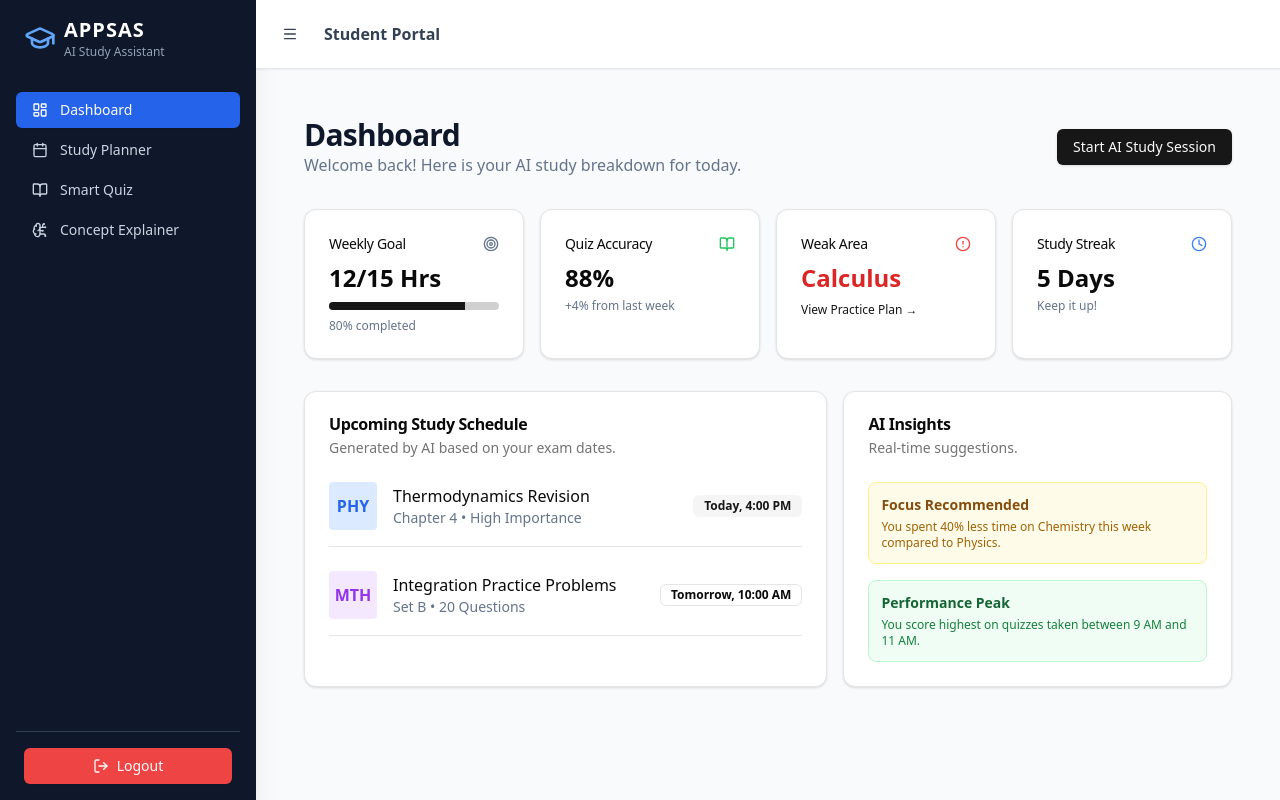
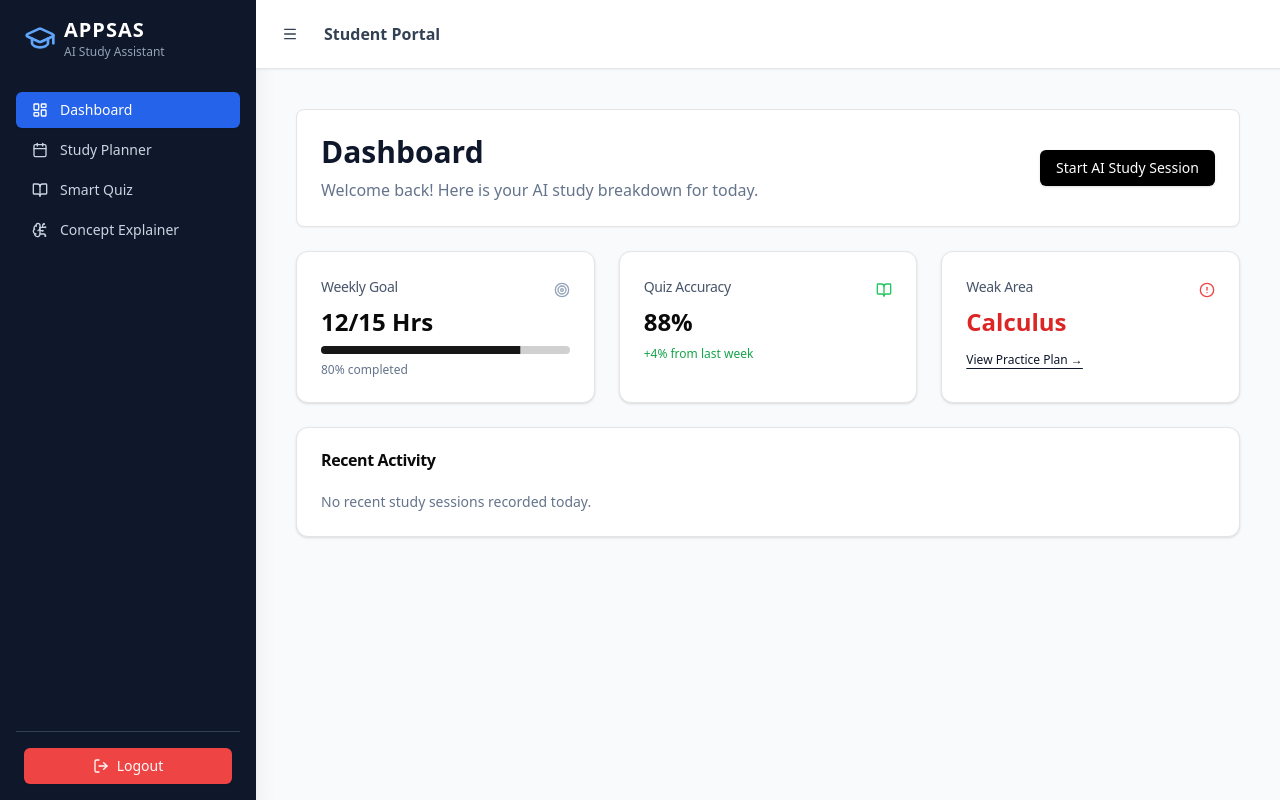
Before and after one commit to Krish-452/APPSAS, a React (Vite) app: page /dashboard in a window 1280 px wide. Built offline with nearby package versions, Linux system fonts and the light colour scheme.

Commit message:
Update StudentDashboard.jsx

```diff
--- a/src/pages/StudentDashboard.jsx
+++ b/src/pages/StudentDashboard.jsx
@@ -1,134 +1,90 @@
-import { Card, CardContent, CardHeader, CardTitle, CardDescription } from "@/components/ui/card";
+import { useNavigate } from "react-router-dom"; // Import the navigation hook
+import { Button } from "@/components/ui/button";
+import { Card, CardContent, CardHeader, CardTitle } from "@/components/ui/card";
 import { Progress } from "@/components/ui/progress";
-import { Button } from "@/components/ui/button";
-import { Badge } from "@/components/ui/badge";
-import { BookOpen, Target, Clock, AlertCircle } from "lucide-react";
+import { Target, BookOpen, AlertCircle } from "lucide-react";
 
-// ✅ THIS LINE FIXES THE ERROR:
 export default function StudentDashboard() {
+  const navigate = useNavigate(); // Initialize navigation
+
   return (
-    <div className="p-8 space-y-8">
+    <div className="p-6 space-y-6">
       {/* Header Section */}
-      <div className="flex justify-between items-center">
+      <div className="flex justify-between items-center bg-white p-6 rounded-lg shadow-sm border">
         <div>
-          <h2 className="text-3xl font-bold tracking-tight text-slate-900">Dashboard</h2>
-          <p className="text-slate-500">Welcome back! Here is your AI study breakdown for today.</p>
-        </div>
-        <div className="flex gap-2">
-            <Button>Start AI Study Session</Button>
-        </div>
+          <h1 className="text-3xl font-bold text-slate-900">Dashboard</h1>
+          <p className="text-slate-500 mt-2">
+            Welcome back! Here is your AI study breakdown for today.
+          </p>
         </div>
 
-      {/* Stats Cards */}
-      <div className="grid gap-4 md:grid-cols-2 lg:grid-cols-4">
+        {/* ADDED: onClick handler to navigate to Concept Explainer */}
+        <Button
+          className="bg-black hover:bg-slate-800 text-white"
+          onClick={() => navigate("/learn")}
+        >
+          Start AI Study Session
+        </Button>
+      </div>
+
+      {/* Stats Grid */}
+      <div className="grid gap-6 md:grid-cols-3">
+
+        {/* Weekly Goal Card */}
         <Card>
-          <CardHeader className="flex flex-row items-center justify-between space-y-0 pb-2">
-            <CardTitle className="text-sm font-medium">Weekly Goal</CardTitle>
-            <Target className="h-4 w-4 text-slate-500" />
+          <CardHeader className="flex flex-row items-center justify-between pb-2">
+            <CardTitle className="text-sm font-medium text-slate-600">Weekly Goal</CardTitle>
+            <Target className="h-4 w-4 text-slate-400" />
           </CardHeader>
           <CardContent>
-            <div className="text-2xl font-bold">12/15 Hrs</div>
-            <Progress value={80} className="mt-2 h-2" />
-            <p className="text-xs text-slate-500 mt-2">80% completed</p>
+            <div className="text-2xl font-bold mb-2">12/15 Hrs</div>
+            <Progress value={80} className="h-2 mb-2" />
+            <p className="text-xs text-slate-500">80% completed</p>
           </CardContent>
         </Card>
 
+        {/* Quiz Accuracy Card */}
         <Card>
-          <CardHeader className="flex flex-row items-center justify-between space-y-0 pb-2">
-            <CardTitle className="text-sm font-medium">Quiz Accuracy</CardTitle>
+          <CardHeader className="flex flex-row items-center justify-between pb-2">
+            <CardTitle className="text-sm font-medium text-slate-600">Quiz Accuracy</CardTitle>
             <BookOpen className="h-4 w-4 text-green-500" />
           </CardHeader>
           <CardContent>
-            <div className="text-2xl font-bold">88%</div>
-            <p className="text-xs text-slate-500 mt-1">+4% from last week</p>
+            <div className="text-2xl font-bold mb-2">88%</div>
+            <p className="text-xs text-green-600 font-medium">+4% from last week</p>
           </CardContent>
         </Card>
 
+        {/* Weak Area Card */}
         <Card>
-            <CardHeader className="flex flex-row items-center justify-between space-y-0 pb-2">
-            <CardTitle className="text-sm font-medium">Weak Area</CardTitle>
+          <CardHeader className="flex flex-row items-center justify-between pb-2">
+            <CardTitle className="text-sm font-medium text-slate-600">Weak Area</CardTitle>
             <AlertCircle className="h-4 w-4 text-red-500" />
           </CardHeader>
           <CardContent>
-            <div className="text-2xl font-bold text-red-600">Calculus</div>
-            <Button variant="link" className="px-0 text-xs h-auto">View Practice Plan &rarr;</Button>
-            </CardContent>
-        </Card>
-
-        <Card>
-            <CardHeader className="flex flex-row items-center justify-between space-y-0 pb-2">
-            <CardTitle className="text-sm font-medium">Study Streak</CardTitle>
-            <Clock className="h-4 w-4 text-blue-500" />
-            </CardHeader>
-            <CardContent>
-            <div className="text-2xl font-bold">5 Days</div>
-            <p className="text-xs text-slate-500 mt-1">Keep it up!</p>
+            <div className="text-2xl font-bold text-red-600 mb-2">Calculus</div>
+            <Button
+                variant="link"
+                className="p-0 h-auto text-xs text-slate-900 underline"
+                onClick={() => navigate("/planner")} // Link this to planner as well if you like
+            >
+              View Practice Plan →
+            </Button>
           </CardContent>
         </Card>
       </div>
 
-      {/* Main Content Split */}
-      <div className="grid gap-4 md:grid-cols-2 lg:grid-cols-7">
-
-        {/* Left Side: Upcoming Schedule */}
-        <Card className="col-span-4">
+      {/* Recent Activity Section */}
+      <Card>
         <CardHeader>
-            <CardTitle>Upcoming Study Schedule</CardTitle>
-            <CardDescription>Generated by AI based on your exam dates.</CardDescription>
+          <CardTitle>Recent Activity</CardTitle>
         </CardHeader>
         <CardContent>
-            <div className="space-y-6">
-                <div className="flex items-center justify-between border-b pb-4">
-                    <div className="flex items-center gap-4">
-                        <div className="h-12 w-12 rounded bg-blue-100 flex items-center justify-center text-blue-600 font-bold">
-                            PHY
-                        </div>
-                        <div>
-                            <p className="font-medium">Thermodynamics Revision</p>
-                            <p className="text-sm text-slate-500">Chapter 4 • High Importance</p>
-                        </div>
-                    </div>
-                    <Badge variant="secondary">Today, 4:00 PM</Badge>
-                </div>
-                <div className="flex items-center justify-between border-b pb-4">
-                    <div className="flex items-center gap-4">
-                        <div className="h-12 w-12 rounded bg-purple-100 flex items-center justify-center text-purple-600 font-bold">
-                            MTH
-                        </div>
-                        <div>
-                            <p className="font-medium">Integration Practice Problems</p>
-                            <p className="text-sm text-slate-500">Set B • 20 Questions</p>
-                        </div>
-                    </div>
-                    <Badge variant="outline">Tomorrow, 10:00 AM</Badge>
-                </div>
-            </div>
-          </CardContent>
-        </Card>
-
-        {/* Right Side: AI Insights */}
-        <Card className="col-span-3">
-          <CardHeader>
-            <CardTitle>AI Insights</CardTitle>
-            <CardDescription>Real-time suggestions.</CardDescription>
-          </CardHeader>
-          <CardContent className="space-y-4">
-            <div className="p-3 bg-yellow-50 border border-yellow-200 rounded-lg">
-                <h4 className="font-semibold text-yellow-800 text-sm mb-1">Focus Recommended</h4>
-                <p className="text-xs text-yellow-700">
-                    You spent 40% less time on Chemistry this week compared to Physics.
-                </p>
-            </div>
-
-            <div className="p-3 bg-green-50 border border-green-200 rounded-lg">
-                <h4 className="font-semibold text-green-800 text-sm mb-1">Performance Peak</h4>
-                <p className="text-xs text-green-700">
-                    You score highest on quizzes taken between 9 AM and 11 AM.
-                </p>
+          <div className="text-sm text-slate-500">
+            No recent study sessions recorded today.
           </div>
         </CardContent>
       </Card>
     </div>
-    </div>
   );
 }
```
Lines whose indentation alone changed are shown as unchanged.
